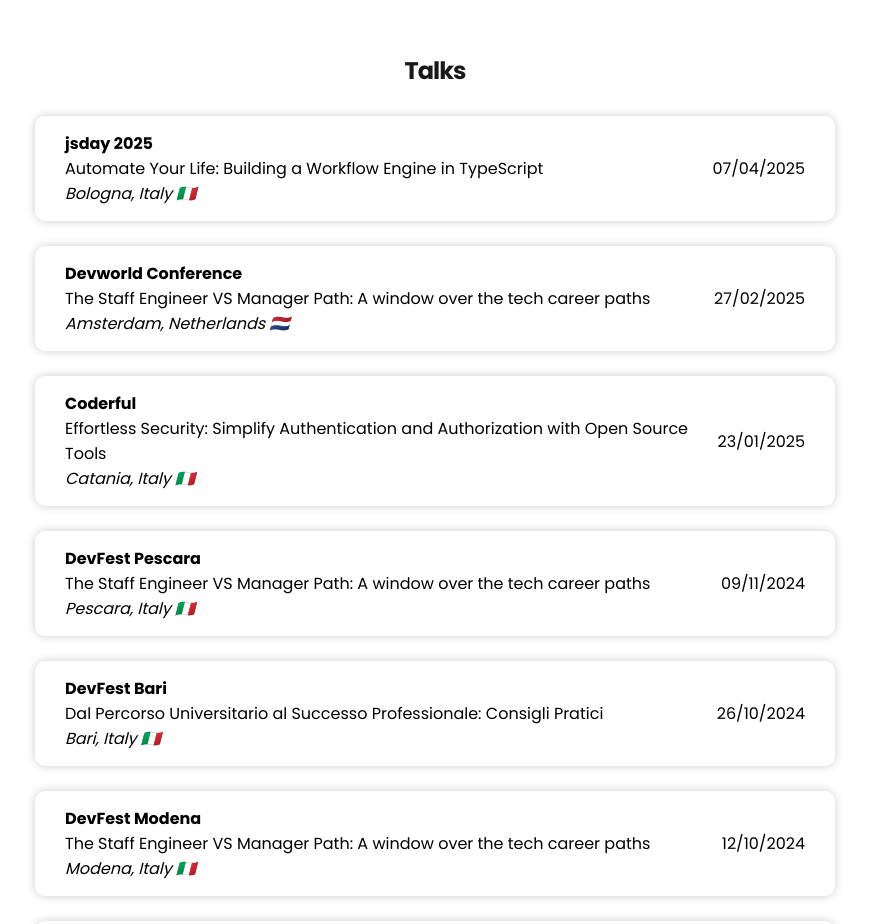
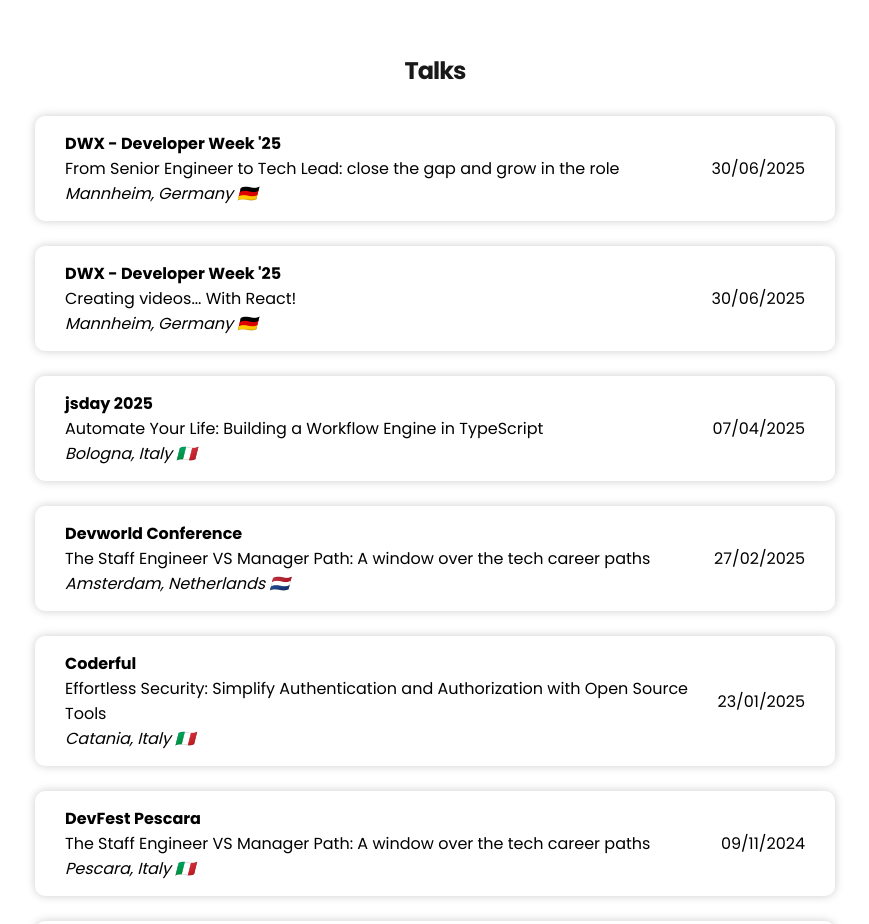
Before and after one commit to alfonsograziano/ag-website, a Next.js app: page / in a window 1280 px wide. Shown: the part 1540-2464 px from the top of the page, without its empty margins (205-1074 px from the left). Built offline with nearby package versions, Linux system fonts and the light colour scheme.

Commit message:
talks refactoring + new talk

```diff
--- a/components/talks/index.jsx
+++ b/components/talks/index.jsx
@@ -17,101 +17,134 @@
 
 const buildDate = (day, month, year) => new Date(year, month - 1, day);
 
-const talks = [
+const talks = {
+  AUTOMATE_YOUR_LIFE: {
+    title: "Automate Your Life: Building a Workflow Engine in TypeScript",
+  },
+  STAFF_ENG_VS_ENG_MANAGER: {
+    title:
+      "The Staff Engineer VS Manager Path: A window over the tech career paths",
+  },
+  EFFORTLESS_SECURITY: {
+    title:
+      "Effortless Security: Simplify Authentication and Authorization with Open Source Tools",
+  },
+  PERCORSO_UNI: {
+    title:
+      "Dal Percorso Universitario al Successo Professionale: Consigli Pratici",
+  },
+  CREATING_VIDEOS: {
+    title: "Creating videos... With React!",
+  },
+  AI_GENERATED_UI: {
+    title: "AI-generated UI: The state of the Art",
+  },
+  FROM_SENIOR_ENG_TO_TL: {
+    title:
+      "From Senior Engineer to Tech Lead: close the gap and grow in the role	",
+  },
+};
+
+const talksInstances = [
+  {
+    eventName: "DWX - Developer Week '25",
+    talkTitle: talks.FROM_SENIOR_ENG_TO_TL.title,
+    date: buildDate(30, 6, 2025),
+    where: "Mannheim, Germany 🇩🇪",
+  },
+  {
+    eventName: "DWX - Developer Week '25",
+    talkTitle: talks.CREATING_VIDEOS.title,
+    date: buildDate(30, 6, 2025),
+    where: "Mannheim, Germany 🇩🇪",
+  },
   {
     eventName: "jsday 2025",
-    talkTitle: "Automate Your Life: Building a Workflow Engine in TypeScript",
+    talkTitle: talks.AUTOMATE_YOUR_LIFE.title,
     date: buildDate(7, 4, 2025),
     where: "Bologna, Italy 🇮🇹",
   },
   {
     eventName: "Devworld Conference",
-    talkTitle:
-      "The Staff Engineer VS Manager Path: A window over the tech career paths",
+    talkTitle: talks.STAFF_ENG_VS_ENG_MANAGER.title,
     date: buildDate(27, 2, 2025),
     where: "Amsterdam, Netherlands 🇳🇱",
   },
   {
     eventName: "Coderful",
-    talkTitle:
-      "Effortless Security: Simplify Authentication and Authorization with Open Source Tools",
+    talkTitle: talks.EFFORTLESS_SECURITY.title,
     date: buildDate(23, 1, 2025),
     where: "Catania, Italy 🇮🇹",
   },
   {
     eventName: "DevFest Pescara",
-    talkTitle:
-      "The Staff Engineer VS Manager Path: A window over the tech career paths",
+    talkTitle: talks.STAFF_ENG_VS_ENG_MANAGER.title,
     date: buildDate(9, 11, 2024),
     where: "Pescara, Italy 🇮🇹",
   },
   {
     eventName: "DevFest Bari",
-    talkTitle:
-      "Dal Percorso Universitario al Successo Professionale: Consigli Pratici",
+    talkTitle: talks.PERCORSO_UNI.title,
     date: buildDate(26, 10, 2024),
     where: "Bari, Italy 🇮🇹",
   },
   {
     eventName: "DevFest Modena",
-    talkTitle:
-      "The Staff Engineer VS Manager Path: A window over the tech career paths",
+    talkTitle: talks.STAFF_ENG_VS_ENG_MANAGER.title,
     date: buildDate(12, 10, 2024),
     where: "Modena, Italy 🇮🇹",
   },
   {
     eventName: "Come To Code",
-    talkTitle: "Creating videos... With React!",
+    talkTitle: talks.CREATING_VIDEOS.title,
     date: buildDate(29, 9, 2024),
     where: "Pignola, Italy 🇮🇹",
   },
   {
     eventName: "WeAreDevelopers World Congress",
-    talkTitle:
-      "The Staff Engineer VS Manager Path: A window over the tech career paths",
+    talkTitle: talks.STAFF_ENG_VS_ENG_MANAGER.title,
     date: buildDate(17, 7, 2024),
     where: "Berlin, Germany 🇩🇪",
   },
   {
     eventName: "React Summit",
-    talkTitle: "Creating videos... With React!",
+    talkTitle: talks.CREATING_VIDEOS.title,
     date: buildDate(18, 6, 2024),
     where: "Amsterdam, Netherlands 🇳🇱",
   },
   {
     eventName: "Road to Coderful",
-    talkTitle: "AI-generated UI: The state of the Art",
+    talkTitle: talks.AI_GENERATED_UI.title,
     date: buildDate(8, 6, 2024),
     where: "Naples, Italy 🇮🇹",
   },
   {
     eventName: "DevDays Europe",
-    talkTitle: "Creating videos... With React!",
+    talkTitle: talks.CREATING_VIDEOS.title,
     date: buildDate(23, 5, 2024),
     where: "Vilnius, Lithuania 🇱🇹",
   },
   {
     eventName: "RomaJS Meetup",
-    talkTitle: "Creating videos... With React!",
+    talkTitle: talks.CREATING_VIDEOS.title,
     date: buildDate(21, 2, 2024),
     where: "Rome, Italy 🇮🇹",
   },
   {
     eventName: "DevFest Bari",
-    talkTitle:
-      "The Staff Engineer VS Manager Path: A window over the tech career paths",
+    talkTitle: talks.STAFF_ENG_VS_ENG_MANAGER.title,
     date: buildDate(2, 12, 2023),
     where: "Bari, Italy 🇮🇹",
   },
   {
     eventName: "Conf42: JavaScript 2023",
-    talkTitle: "Creating videos... With React!",
+    talkTitle: talks.CREATING_VIDEOS.title,
     date: buildDate(16, 11, 2023),
     where: "Online",
   },
   {
     eventName: "DevFest Napoli",
-    talkTitle: "Creating videos... With React!",
+    talkTitle: talks.CREATING_VIDEOS.title,
     date: buildDate(28, 10, 2023),
     where: "Naples, Italy 🇮🇹",
   },
@@ -128,7 +161,7 @@
     <section className={styles.center}>
       <h1 className={styles.title}>Talks</h1>
 
-      {talks.map((talk, index) => (
+      {talksInstances.map((talk, index) => (
         <div key={index} className={styles.containerShadow}>
           <div className={styles.container}>
             <span>
```
